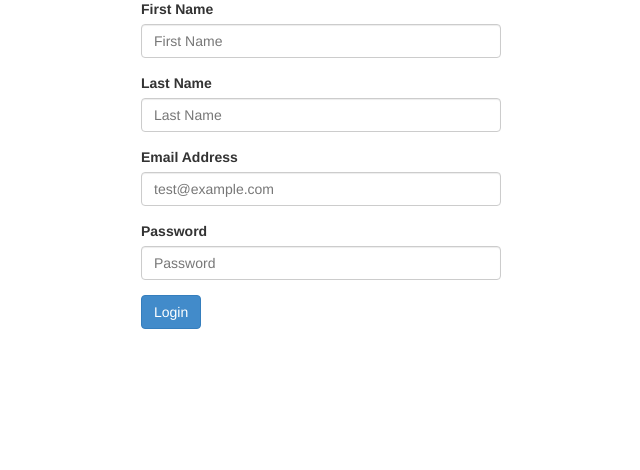
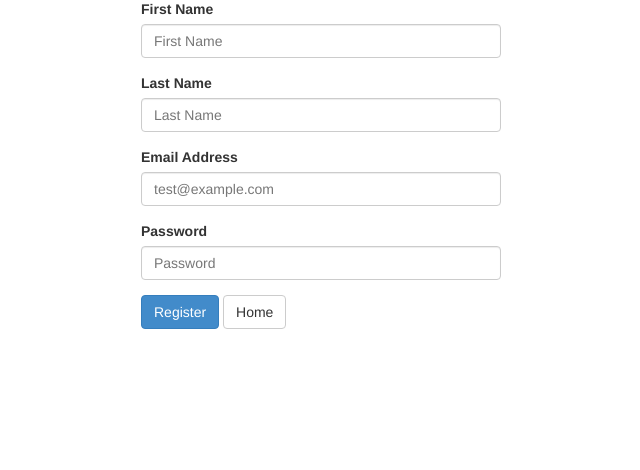
Before and after one commit to ryanwilsonperkin/cis3210, a Python web app: template lab/lab/templates/register.mako in a window 1280 px wide. Shown: the part 141-611 px from the top of the page, without its empty margins (319-959 px from the left). Run offline with Mako, Linux system fonts and the light colour scheme; the template is opened without the code that fills it, so the values that code supplies are empty.

Commit message:
Home buttons for login and register pages.

```diff
--- a/lab/lab/templates/login.mako
+++ b/lab/lab/templates/login.mako
@@ -25,4 +25,5 @@
     <input type="password" class="form-control" id="password" name="password" placeholder="Password" />
   </div>
   <button type="submit" class="btn btn-primary">Login</button>
+  <a href="/" class="btn btn-default">Home</a>
 </form>
--- a/lab/lab/templates/register.mako
+++ b/lab/lab/templates/register.mako
@@ -32,5 +32,6 @@
     <label for="password">Password</label>
     <input type="password" class="form-control" id="password" name="password" placeholder="Password" />
   </div>
-  <button type="submit" class="btn btn-primary">Login</button>
+  <button type="submit" class="btn btn-primary">Register</button>
+  <a href="/" class="btn btn-default">Home</a>
 </form>
```
